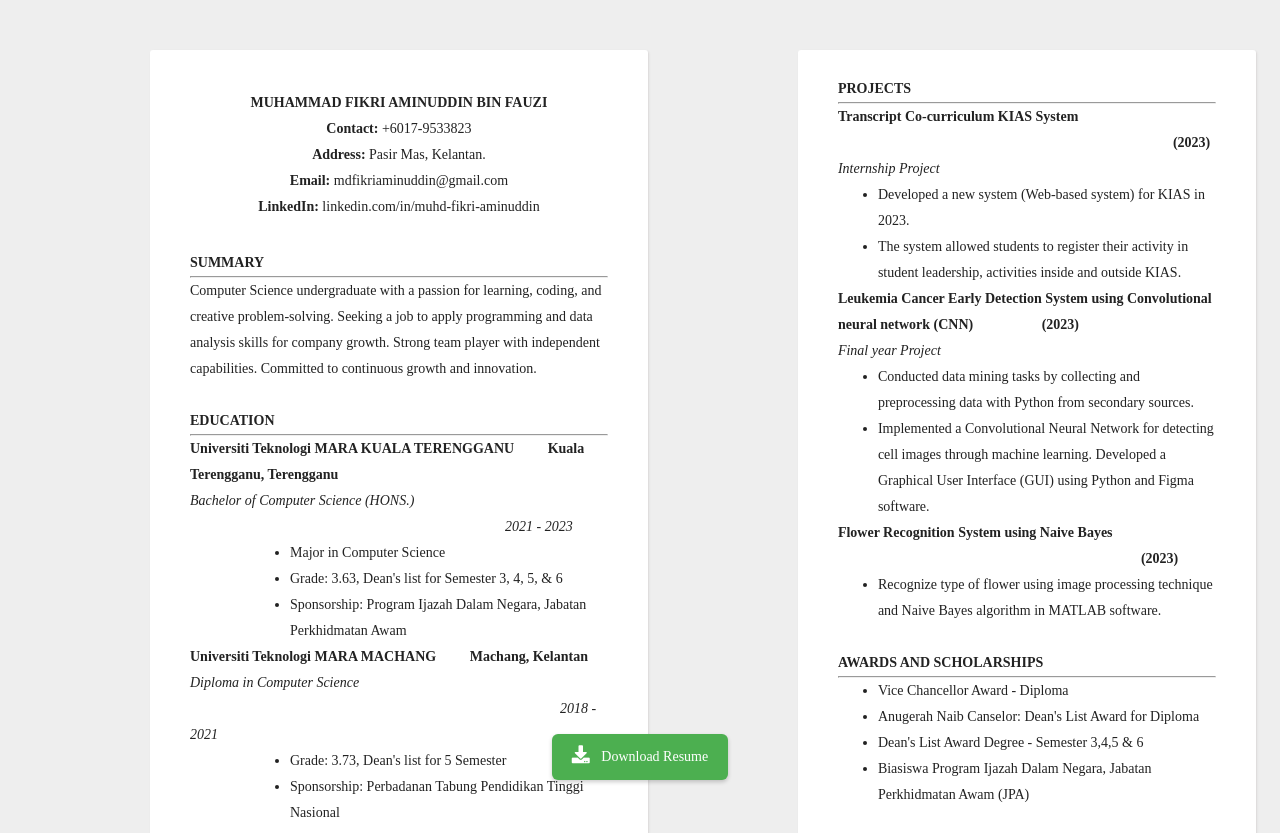
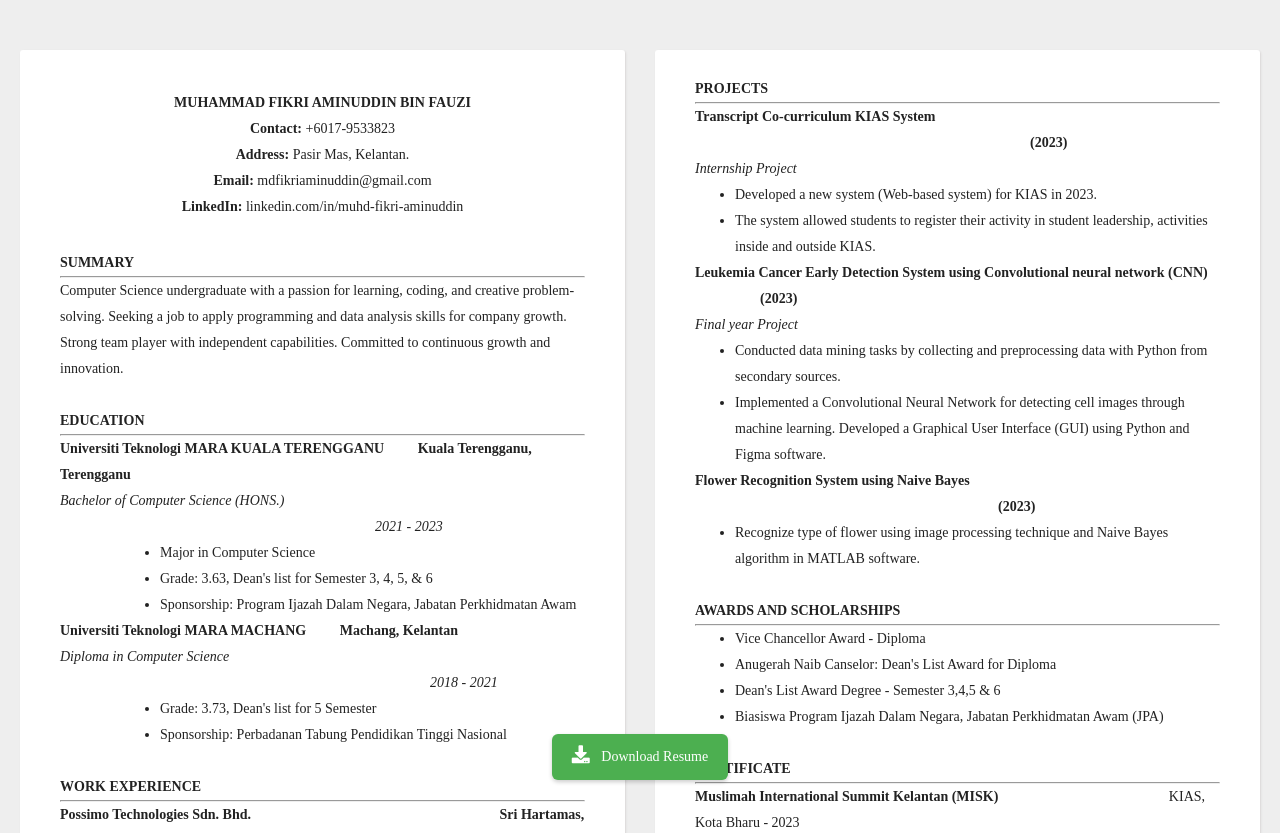
Before and after one commit to FikriAminuddin/Resume-Fikri, a plain HTML site: page index.html in a window 1280 px wide. Shown: the top 833 px of the page. Drawn offline with Linux system fonts and the light colour scheme.

Commit message:
update css

```diff
--- a/styles.css
+++ b/styles.css
@@ -236,6 +236,20 @@ body {
   padding-bottom: 50px;
 }
 
+
+/* .page-container {
+  display: flex;
+  justify-content: space-between;
+} */
+
+.page-container {
+  display: flex;
+  flex-wrap: wrap;
+  justify-content: space-between;
+  margin-right: 20px; /* Add space on the right */
+  margin-left: 20px; /* Add space on the left */
+}
+
 .containerPage1 {
   max-width: 700px;
   background: #fff;
@@ -243,9 +257,9 @@ body {
   border-radius: 3px;
   padding: 40px;
   margin-top: 50px;
-  margin-bottom: 400px; /* Tambahkan margin bawah */
-  margin-right: 150px;
-  margin-left: 150px;
+  margin-bottom: 400px;
+  margin-right: 5px; /* Adjust margin-right to create space between pages */
+  flex-basis: calc(50% - 15px); /* Adjust width for responsiveness */
 }
 
 .containerPage2 {
@@ -256,15 +270,14 @@ body {
   padding: 40px;
   padding-top: 0px;
   margin-top: 50px;
-  margin-bottom: 200px; /* Tambahkan margin bawah */
-  margin-right: 150px;
-  margin-left: auto;
+  margin-bottom: 200px;
+  margin-left: 5px; /* Adjust margin-left to create space between pages */
+  flex-basis: calc(50% - 15px); /* Adjust width for responsiveness */
 }
 
-.page-container {
-  display: flex;
-  justify-content: space-between;
-}
+
+
+
 
 
 /* Button Styles */
@@ -302,4 +315,17 @@ body {
   font-size: 18px;
 }
 
-/* General CSS styles */
+/* Styles for desktop screens */
+@media only screen and (min-width: 1024px) {
+  /* Add your desktop-specific styles here */
+}
+
+/* Styles for tablets */
+@media only screen and (min-width: 768px) and (max-width: 1023px) {
+  /* Add your tablet-specific styles here */
+}
+
+/* Styles for mobile devices */
+@media only screen and (max-width: 767px) {
+  /* Add your mobile-specific styles here */
+}
```
